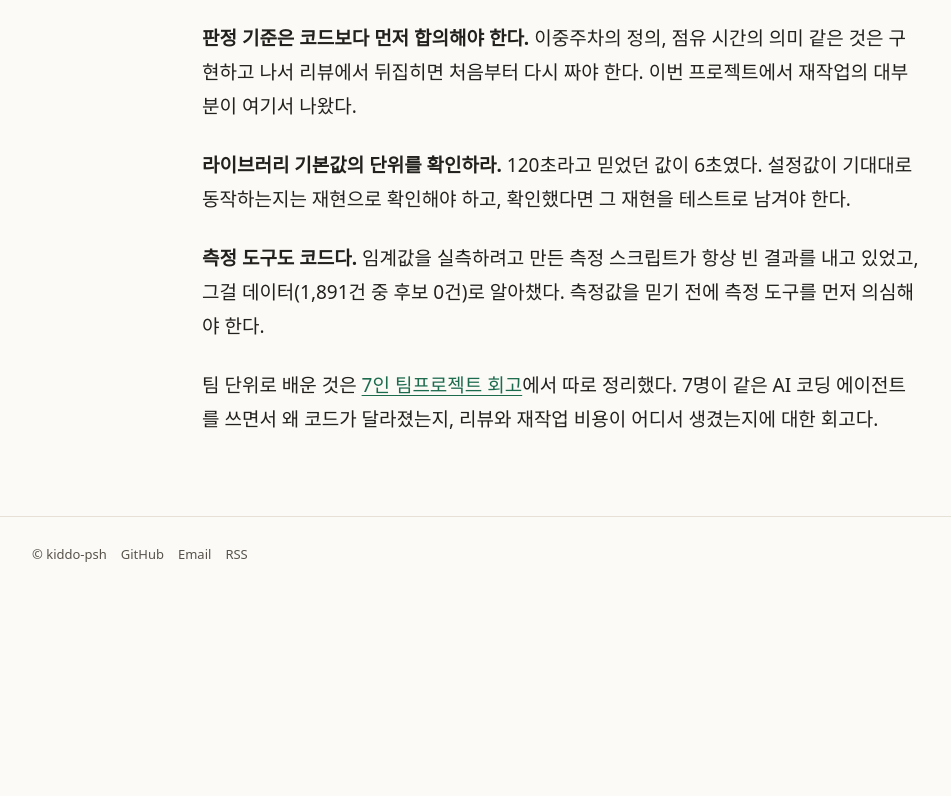
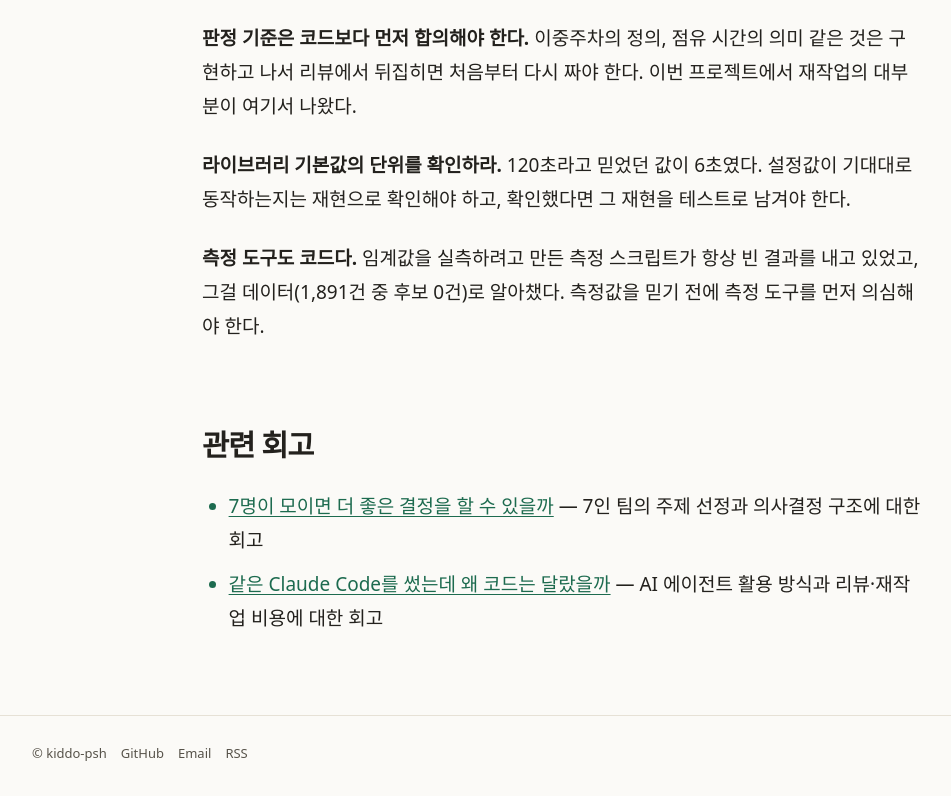
Before and after one commit to kiddo-psh/kiddo-psh.github.io, an Astro site: page /projects/baro in a window 1280 px wide. Shown: the part 6860-7656 px from the top of the page, without its empty margins (78-1029 px from the left). Before the commit the page ends 7477 px from the top, so only its background shows below. Built offline with nearby package versions, Linux system fonts and the light colour scheme; Astro itself is replaced by a stand-in of ours; a web font is replaced by a local one.

Commit message:
Link project retrospectives

```diff
--- a/src/content/posts/2026-08-10-seven-person-team-retrospective.md
+++ b/src/content/posts/2026-08-10-seven-person-team-retrospective.md
@@ -237,3 +237,5 @@ Git 전략, API 규칙, 개발 컨벤션처럼 문서마다 작성 책임자를
 7명이어서 어려웠던 것이 아니라, **7명인데도 2~4명일 때와 같은 방식으로 의사결정을 하려고 했던 것**이 문제였던 것 같다.
 
 이번 프로젝트에서는 그것을 꽤 많은 시행착오를 통해 배웠다.
+
+이 프로젝트의 기술 구현과 판정 파이프라인은 [주차바로 프로젝트 소개](/projects/baro)에서 확인할 수 있다. 같은 프로젝트에서 AI 에이전트 활용 방식이 코드와 비용에 미친 영향은 [같은 Claude Code를 썼는데 왜 코드는 달랐을까](/posts/claude-code-retrospective)에서 이어서 다뤘다.
--- a/src/content/posts/2026-09-05-claude-code-retrospective.md
+++ b/src/content/posts/2026-09-05-claude-code-retrospective.md
@@ -125,3 +125,5 @@ Claude Code나 Codex는 저장소 안의 규칙 파일(AGENTS.md, CLAUDE.md)을
 **Planning / Rules / Testing**
 
 을 다음 프로젝트에서는 하나의 **공통 Development Pipeline** 안에 넣어보기로 했다.
+
+이 회고의 배경이 된 시스템과 담당 기능은 [주차바로 프로젝트 소개](/projects/baro)에서 확인할 수 있다. 같은 7인 팀에서 의사결정 구조가 어떻게 작동했는지는 [7명이 모이면 더 좋은 결정을 할 수 있을까](/posts/seven-person-team-retrospective)에 정리했다.
--- a/src/content/projects/baro.md
+++ b/src/content/projects/baro.md
@@ -113,4 +113,7 @@ AI 파트에서 실내 카메라 기반 차량 추적과 주차 판정 로직을
 
 **측정 도구도 코드다.** 임계값을 실측하려고 만든 측정 스크립트가 항상 빈 결과를 내고 있었고, 그걸 데이터(1,891건 중 후보 0건)로 알아챘다. 측정값을 믿기 전에 측정 도구를 먼저 의심해야 한다.
 
-팀 단위로 배운 것은 [7인 팀프로젝트 회고](/posts/seven-person-team-retrospective)에서 따로 정리했다. 7명이 같은 AI 코딩 에이전트를 쓰면서 왜 코드가 달라졌는지, 리뷰와 재작업 비용이 어디서 생겼는지에 대한 회고다.
+## 관련 회고
+
+- [7명이 모이면 더 좋은 결정을 할 수 있을까](/posts/seven-person-team-retrospective) — 7인 팀의 주제 선정과 의사결정 구조에 대한 회고
+- [같은 Claude Code를 썼는데 왜 코드는 달랐을까](/posts/claude-code-retrospective) — AI 에이전트 활용 방식과 리뷰·재작업 비용에 대한 회고
```
